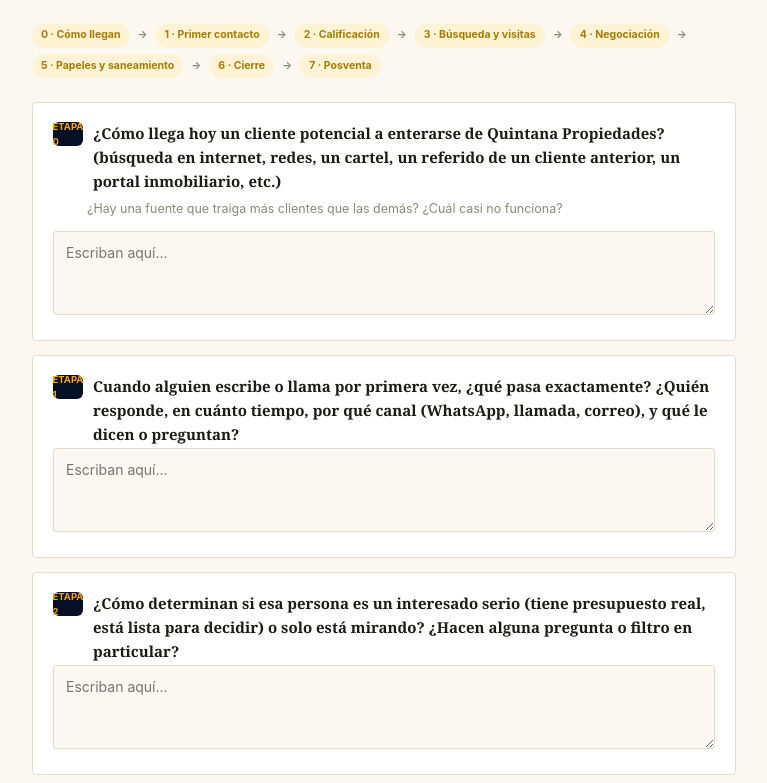
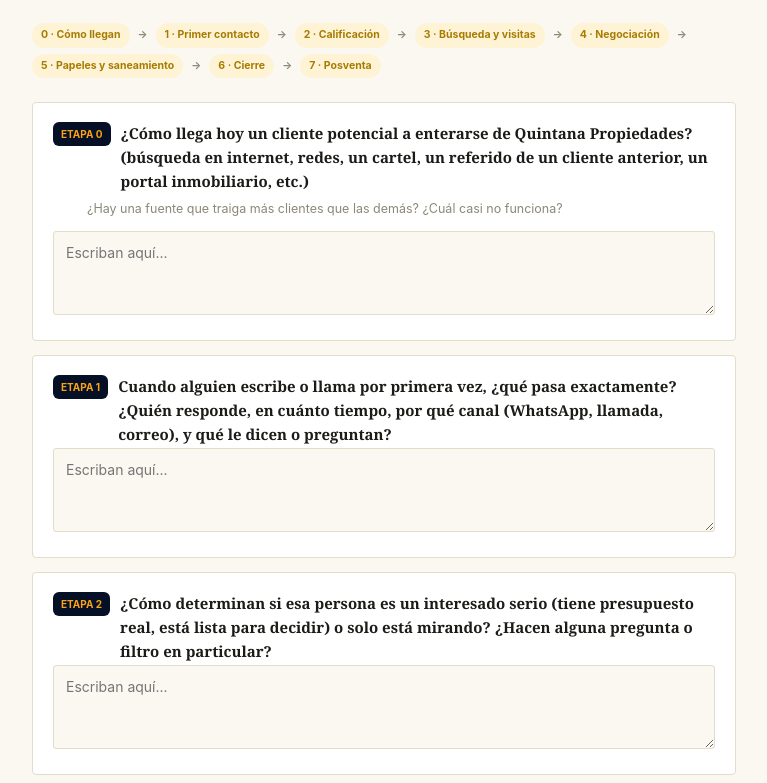
Before and after one commit to Rudolphus-Solaris/mmm-quintana-ficha-6f2a, a plain HTML site: page index.html in a window 1280 px wide. Shown: the part 3837-4620 px from the top of the page, without its empty margins (256-1023 px from the left). Drawn offline with Linux system fonts and the light colour scheme.

Commit message:
Fix stage badge width

```diff
--- a/index.html
+++ b/index.html
@@ -157,7 +157,7 @@
     font-size: 11px; font-weight: 700; display: flex; align-items: center; justify-content: center;
     font-family: -apple-system, "Segoe UI", Roboto, Helvetica, Arial, sans-serif; margin-top: 1px;
   }
-  .q.stage .q-badge { background: var(--navy); color: var(--amber); font-size: 9.5px; width: 30px; border-radius: 6px; }
+  .q.stage .q-badge { background: var(--navy); color: var(--amber); font-size: 10px; width: auto; min-width: 24px; height: 24px; padding: 0 8px; border-radius: 6px; white-space: nowrap; }
   .q.answered .q-badge { background: var(--amber); color: var(--navy); }
   .q.stage.answered .q-badge { background: var(--amber); color: var(--navy); }
   .q-text { font-size: 15px; font-weight: 700; color: var(--ink); }
```
